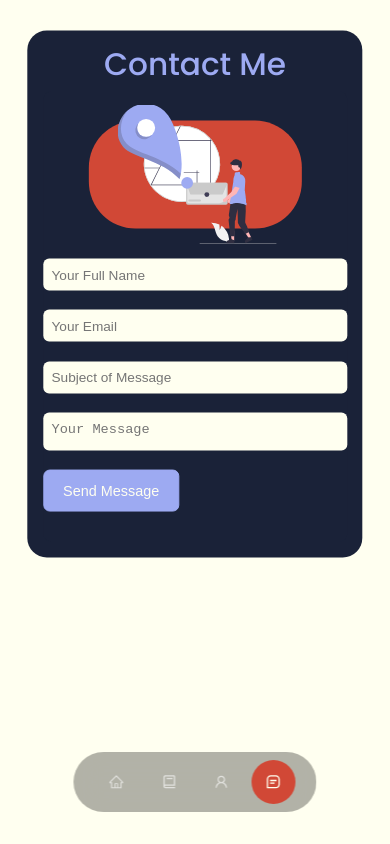
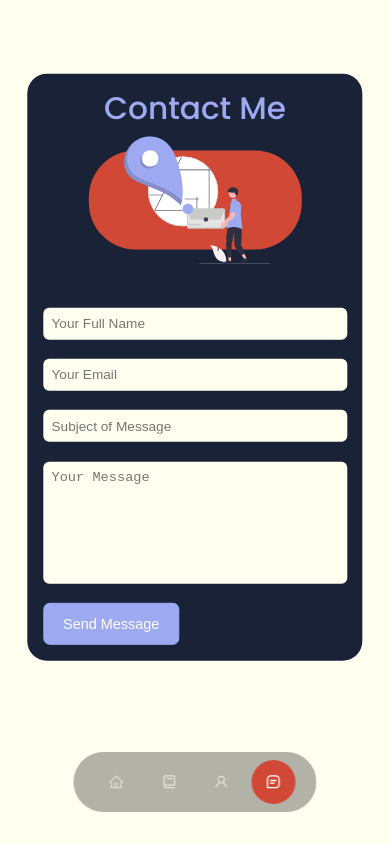
Before and after one commit to joethompson1/joethompson, a React (Create React App) app: page /contact in a window 390 px wide. Built offline with nearby package versions, Linux system fonts and the light colour scheme.

Commit message:
fixing contact me page screen sizing for mobile

```diff
--- a/src/components/contact/contact.css
+++ b/src/components/contact/contact.css
@@ -204,7 +204,7 @@ input, textarea {
 	.container.contact__container {
 		width: var(--container-width-md);
 		border-radius: 5vw;
-		top: 40%;
+		top: 50%;
 	}
 
 
@@ -221,17 +221,19 @@ input, textarea {
 	.container.contact__container h1 {
 		font-size: 8vw;
 		margin-top: 2vw;
+		margin-bottom: 3vw;
 	}
 
 
 	.container.contact__container__inner {
 		position: relative;
 		grid-template-columns: 1fr;
-		grid-template-rows: 40% 75%;
-		gap: 5%;
-		padding-top: 4vw;
-		padding-bottom: 25vw;
-/*		height: 100%;*/
+/*		grid-template-rows: 40% 75%;*/
+		grid-template-rows: 1fr 2fr;
+		gap: 9%;
+/*		padding-top: 4vw;*/
+/*		padding-bottom: 25vw;*/
+/*		height: 75%;*/
 	}
 
 
@@ -245,7 +247,7 @@ input, textarea {
 
 	.contactMeSVG {
 		transform: translate(-50%, -50%);
-		width: 80%;
+		width: 74%;
 	}
 
 
```
